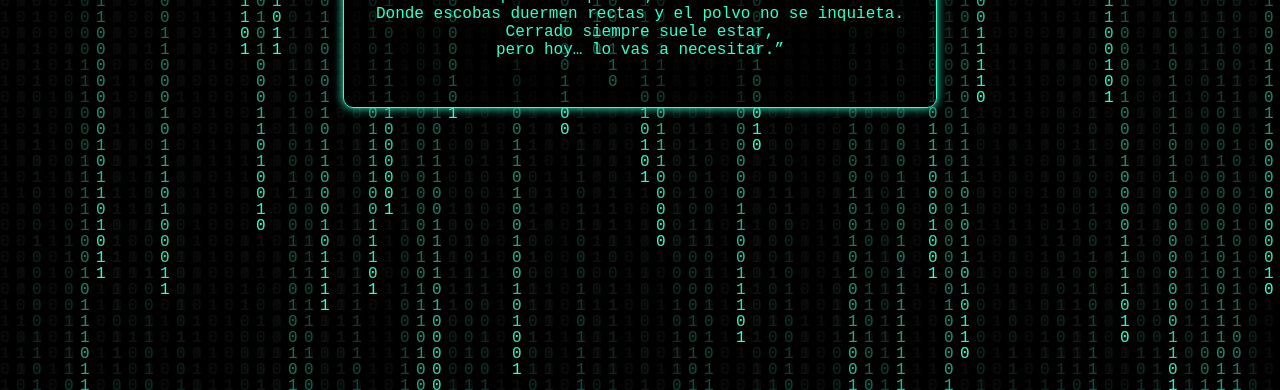
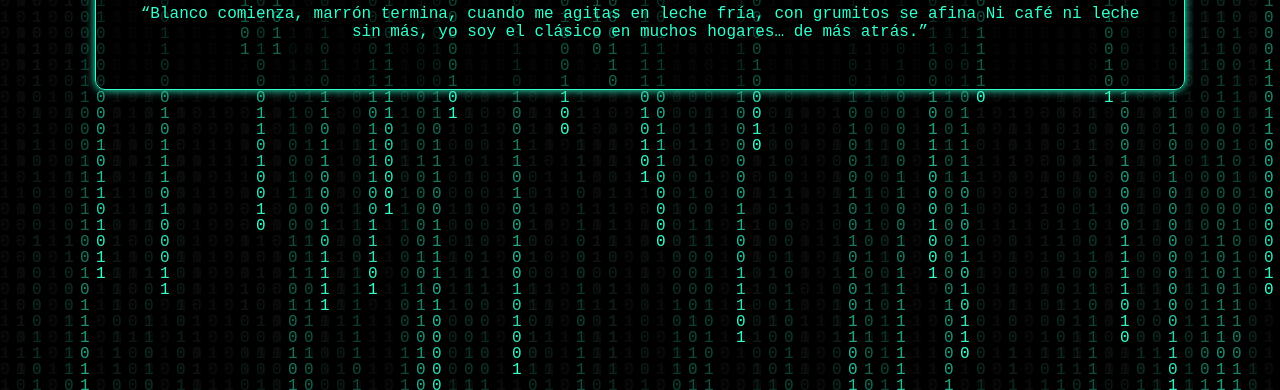
Before and after one commit to sooniiaabm/Candado_2, a plain HTML site: page index.html in a window 1280 px wide. Shown: the part 410-800 px from the top of the page. Drawn offline with Linux system fonts and the light colour scheme.

Commit message:
Update index.html

```diff
--- a/index.html
+++ b/index.html
@@ -3,7 +3,7 @@
 <html lang="es">
 <head>
     <meta charset="UTF-8">
-    <title>Umbral Secreto</title>
+    <title>Candado_2</title>
     <style>
         body {
             margin: 0;
@@ -57,10 +57,11 @@
     </div>
     <div class="content">
         <h1>⚠️ Instrucción Codificada</h1>
-        <p>“Para una pista completar, al rincón debes mirar.<br>
-        Donde escobas duermen rectas y el polvo no se inquieta.<br>
-        Cerrado siempre suele estar,<br>
-        pero hoy… lo vas a necesitar.”</p>
+        <p>“Blanco comienza, marrón termina,
+cuando me agitas en leche fría,
+con grumitos se afina
+Ni café ni leche sin más,
+yo soy el clásico en muchos hogares… de más atrás.”</p>
     </div>
 
     <script>
```
